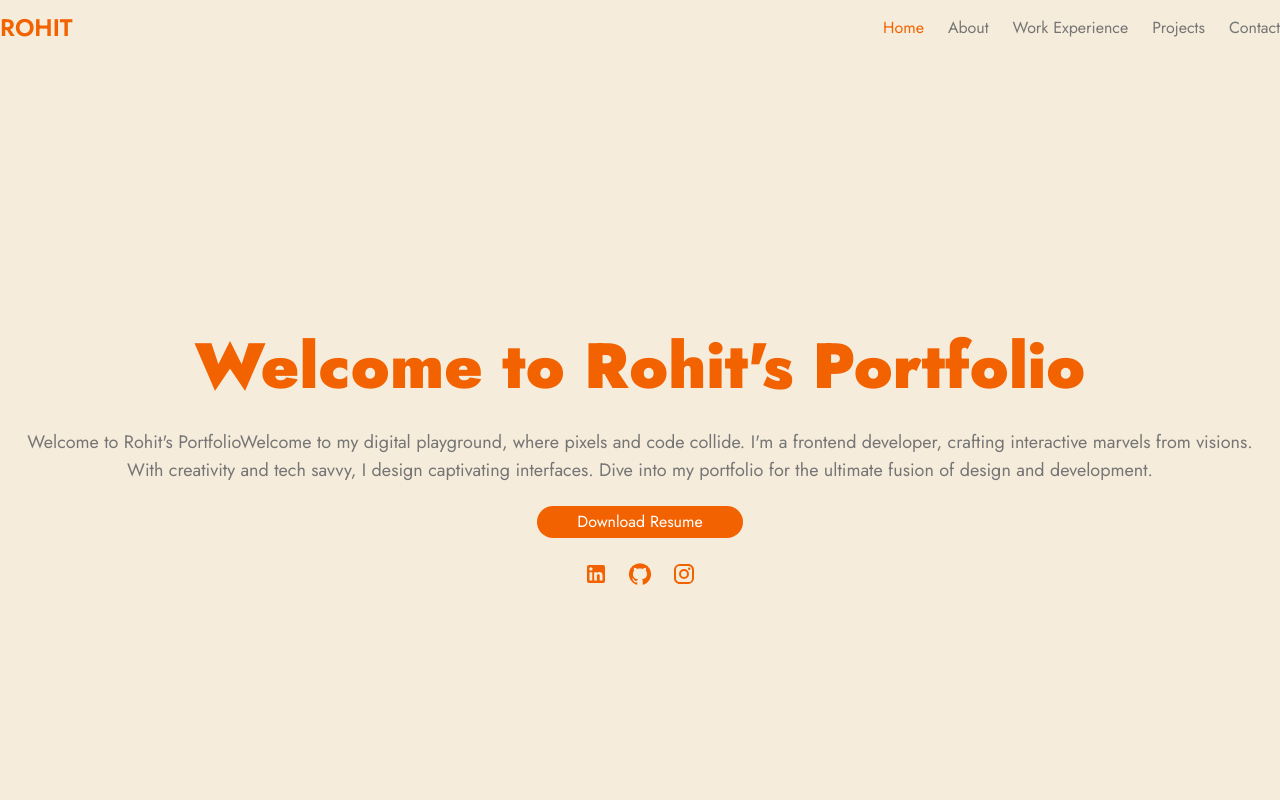
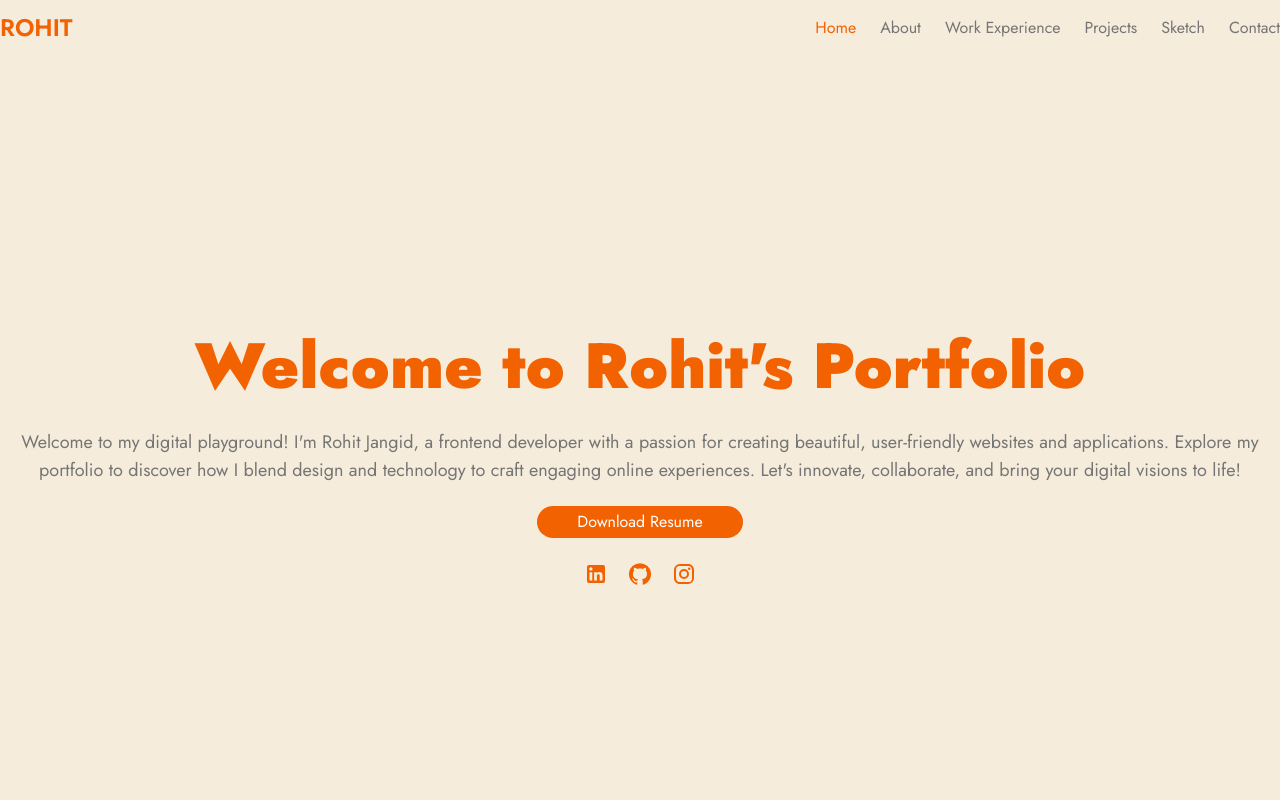
Before and after one commit to Rohitjangid17/Rohit-portfolio-web, a React (Create React App) app: page /home in a window 1280 px wide. Shown: the top 800 px of the page. Built offline with nearby package versions, Linux system fonts and the light colour scheme.

Commit message:
new changes

```diff
--- a/src/App.jsx
+++ b/src/App.jsx
@@ -5,6 +5,7 @@ import Home from "./pages/Home";
 import About from "./pages/About";
 import Work from "./pages/Work";
 import Projects from "./pages/Projects";
+import Sketch from "./components/Sketch";
 import ContactUs from "./pages/ContactUs";
 import Footer from "./layout/Footer";
 
@@ -20,6 +21,7 @@ const App = () => {
             <Route path="/about" element={<About />} />
             <Route path="/work" element={<Work />} />
             <Route path="/projects" element={<Projects />} />
+            <Route path="/sketch" element={<Sketch />} />
             <Route path="/contact" element={<ContactUs />} />
           </Routes>
         </main>
--- /dev/null
+++ b/src/components/Sketch.jsx
@@ -0,0 +1,11 @@
+import React from 'react';
+
+function Sketch() {
+    return (
+        <>
+            <h1 className='text-5xl text-center py-5 font-bold'>Comming Soon</h1>
+        </>
+    )
+}
+
+export default Sketch
--- a/src/constants/Constant.js
+++ b/src/constants/Constant.js
@@ -39,6 +39,11 @@ export const navLinks = [
         id: "projects",
         title: "Projects",
         path: "/projects"
+    },
+    {
+        id: "sketch",
+        title: "Sketch",
+        path: "/sketch"
     },
     {
         id: "contact",
@@ -290,27 +295,21 @@ export const testimonials = [
         image: personImage
     },
     {
-        id: 1,
+        id: 2,
         name: "Rohit Jangid",
         message: "test",
         image: personImage
     },
     {
-        id: 1,
+        id: 3,
         name: "Rohit Jangid",
         message: "test",
         image: personImage
     },
     {
-        id: 1,
+        id: 4,
         name: "Rohit Jangid",
         message: "test",
         image: personImage
-    },
-    {
-        id: 1,
-        name: "Rohit Jangid",
-        message: "test",
-        image: personImage
-    },
+    }
 ]
--- a/src/pages/About.jsx
+++ b/src/pages/About.jsx
@@ -5,7 +5,7 @@ import Loader from '../components/Loader';
 
 const About = () => {
     const title = "About Us";
-    const description = "I am a passionate and detail-oriented front-end developer with a strong foundation in web technologies. My journey in the world of web development has been marked by hands-on experience, creativity, and a commitment to delivering visually appealing and intuitive user interfaces. I'm a quick learner and collaborate closely with clients to create efficient, scalable, and user-friendly solutions that solve real-world problems. Let's work together to bring your ideas to life!";
+    const description = "Welcome to my corner of the web! I'm Rohit Jangid, a passionate frontend developer dedicated to crafting immersive digital experiences. With a blend of creativity and technical expertise, I specialize in turning ideas into captivating websites and applications. Join me on this journey as we explore the intersection of design and technology, one pixel at a time.";
 
     // Set title
     const setTitle = () => {
--- a/src/pages/ContactUs.jsx
+++ b/src/pages/ContactUs.jsx
@@ -5,7 +5,7 @@ import Contact from '../components/Contact';
 
 const ContactUs = () => {
     const title = "Contact Us";
-    const description = "Test";
+    const description = "Let's collaborate! Have a question or project idea? Just want to say hello? Drop me a message below and let's create something amazing together!";
     // Set title
     const setTitle = () => {
         document.title = "Rohit Portfolio | Contact";
--- a/src/pages/Home.jsx
+++ b/src/pages/Home.jsx
@@ -9,7 +9,7 @@ import Testimonials from '../components/Testimonials';
 
 const Home = () => {
     const title = "Welcome to Rohit's Portfolio";
-    const description = "Welcome to Rohit's PortfolioWelcome to my digital playground, where pixels and code collide. I'm a frontend developer, crafting interactive marvels from visions. With creativity and tech savvy, I design captivating interfaces. Dive into my portfolio for the ultimate fusion of design and development.";
+    const description = "Welcome to my digital playground! I'm Rohit Jangid, a frontend developer with a passion for creating beautiful, user-friendly websites and applications. Explore my portfolio to discover how I blend design and technology to craft engaging online experiences. Let's innovate, collaborate, and bring your digital visions to life!";
 
     // Set title
     const setTitle = () => {
```
